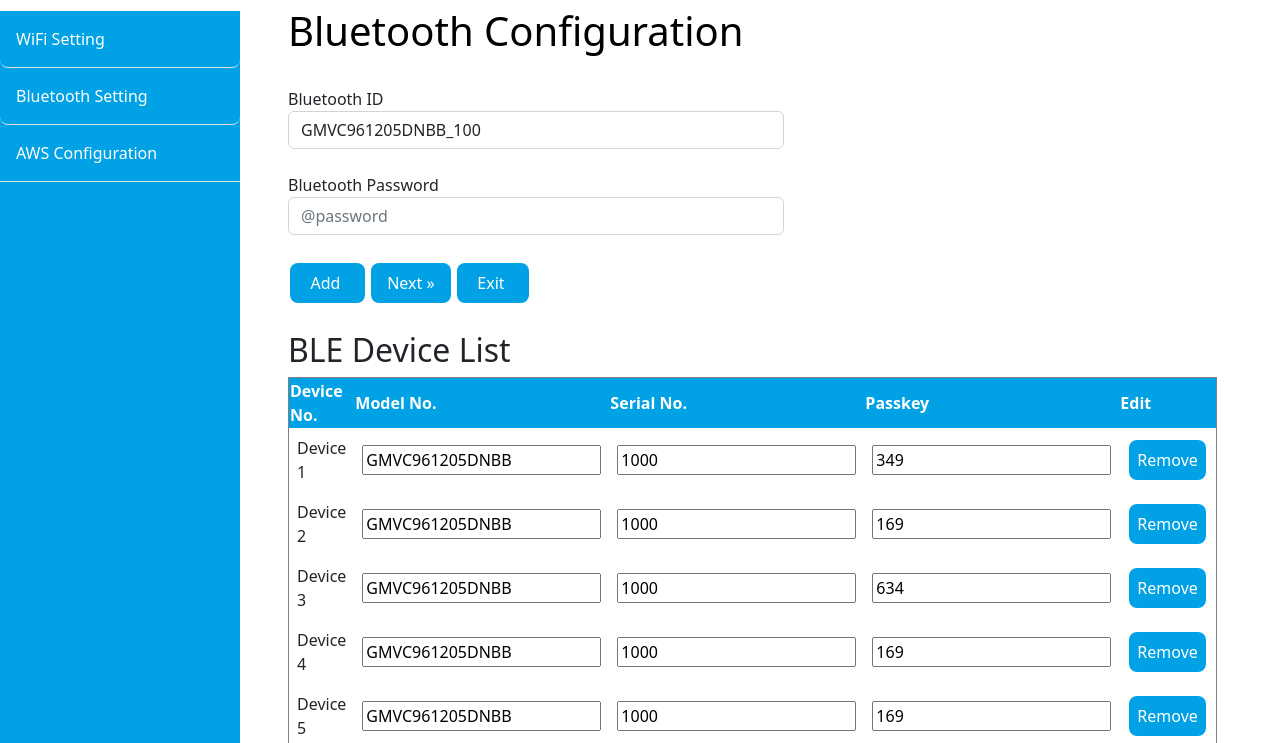
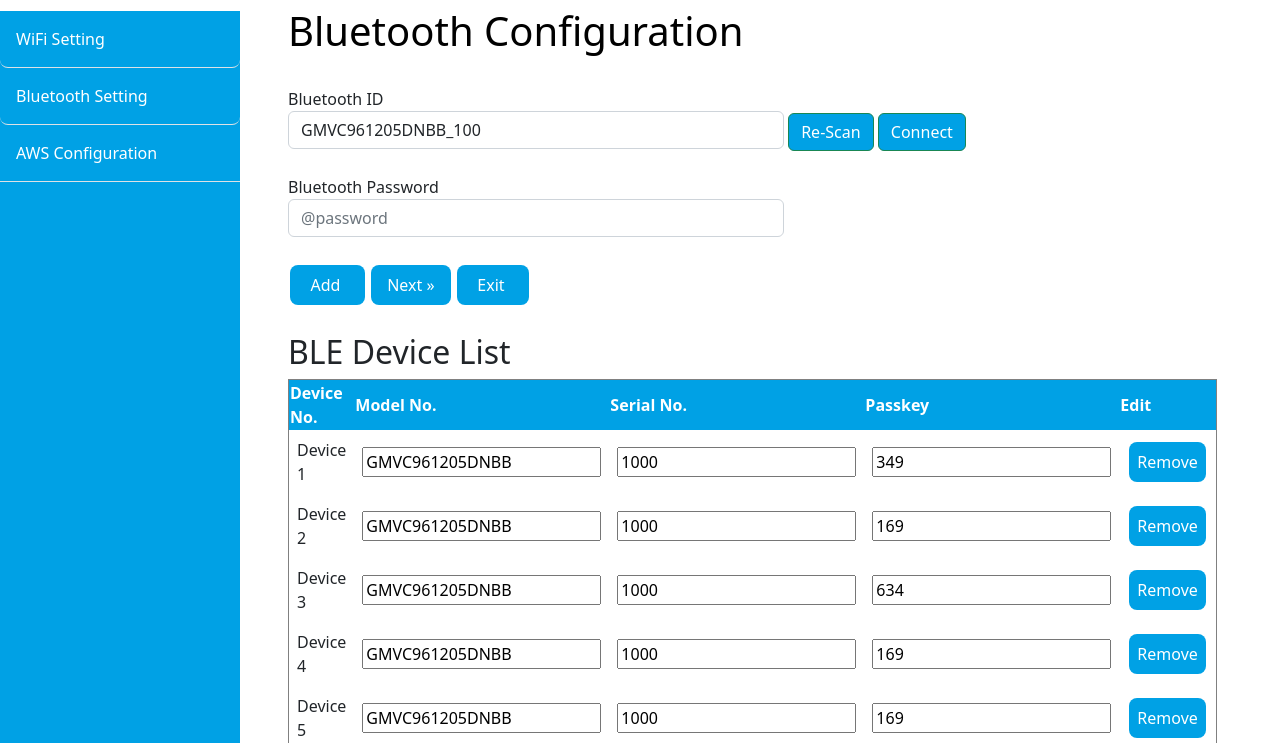
Before and after one commit to yshivam909/gateway_test1, a plain HTML site: page BLE.html in a window 1280 px wide. Shown: the part 57-800 px from the top of the page. Drawn offline with nearby package versions, Linux system fonts and the light colour scheme; a script that the page names is missing.

Commit message:
Update BLE.html

```diff
--- a/BLE.html
+++ b/BLE.html
@@ -46,10 +46,10 @@
                         <option>GMVC961205DNBB_103</option>
                         <option>GMVC961205DNBB_104</option>
                     </select>
-                    <!-- <button type="button" class="btn btn-success"
+                    <button type="button" class="btn btn-success"
                         style=" background-color: rgba(0,161,229,255);">Re-Scan</button>
                     <button type="button" class="btn btn-success"
-                        style=" background-color: rgba(0,161,229,255);">Connect</button> -->
+                        style=" background-color: rgba(0,161,229,255);">Connect</button>
                 </div>
 
 
```
